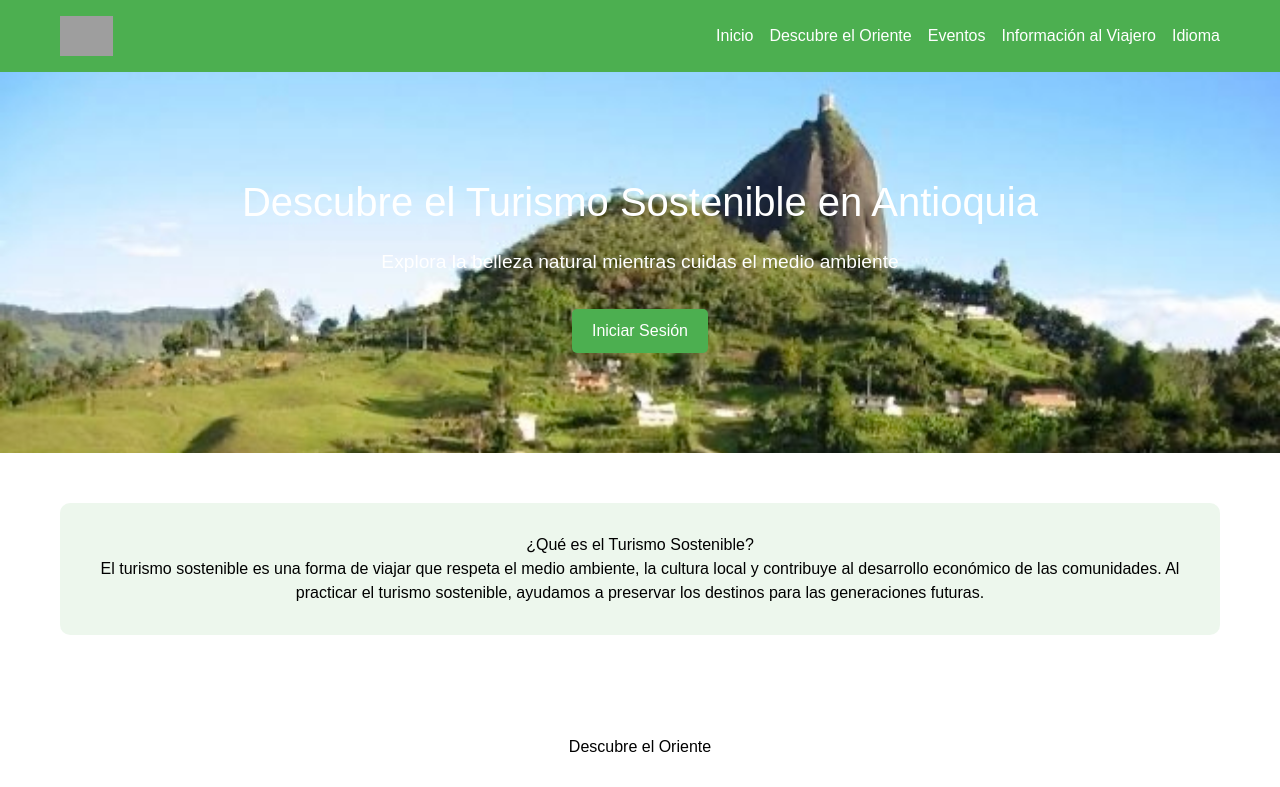
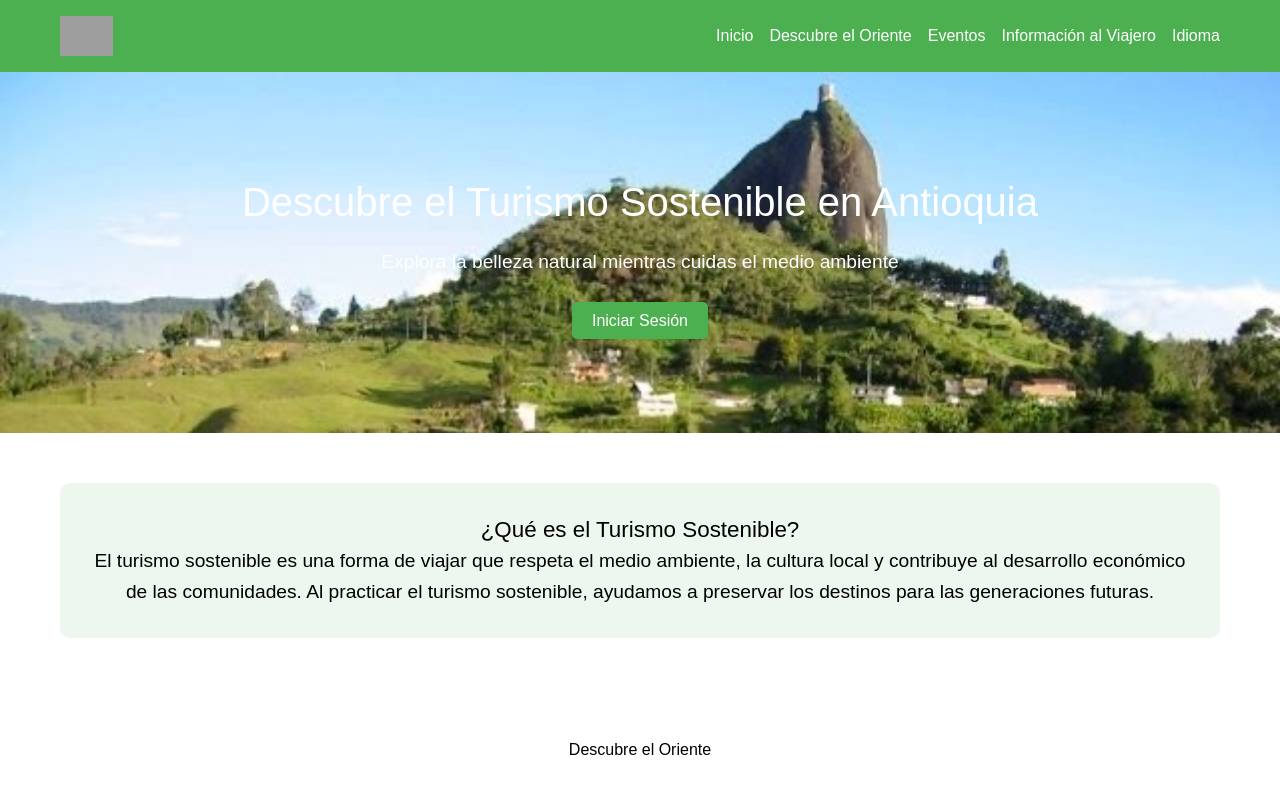
Before and after one commit to valensoto486/appTurismo, a React (Create React App) app in the folder frontend/: page / in a window 1280 px wide. Shown: the top 787 px of the page. Built offline with nearby package versions, Linux system fonts and the light colour scheme; grey boxes are pictures that could not be loaded.

Commit message:
Pagina eventos y informacion conectadas al header

```diff
--- a/frontend/src/App.js
+++ b/frontend/src/App.js
@@ -7,6 +7,7 @@ import './styles/App.css';
 import Eventos from './pages/Eventos';
 import InformacionViajero from './pages/InformacionViajero.js';
 import EventoDetalle from './pages/EventoDetalle.js';
+import Login from './pages/login.js';
 
 function App() {
   return (
@@ -15,9 +16,11 @@ function App() {
         <Header />
         <Routes>
           <Route path="/" element={<Home />} />
-          <Route path="/eventos" element={Eventos} />
-          <Route path="/informacion" component={InformacionViajero} />
+          <Route path="/eventos" element={<Eventos /> } />
+          <Route path="/informacion" element={<InformacionViajero />} />
           <Route path="/evento/:id" element={<EventoDetalle />} /> {/* Ruta para el detalle del evento */}
+          <Route path="/login" element={<Login />} />
+
         </Routes>
         <Footer />
       </div>
--- a/frontend/src/pages/Home.js
+++ b/frontend/src/pages/Home.js
@@ -5,6 +5,7 @@ import laCeja from '../styles/images/LaCeja.jpg';
 import elCarmen from '../styles/images/ElCarmen.jpg';
 import laUnion from '../styles/images/LaUnion.jpg';
 import rionegro from '../styles/images/Rionegro.jpg';
+import { Link } from 'react-router-dom';
 
 const Home = () => {
   const cityImages = {
@@ -21,7 +22,7 @@ const Home = () => {
         <div className="container">
           <h1>Descubre el Turismo Sostenible en Antioquia</h1>
           <p>Explora la belleza natural mientras cuidas el medio ambiente</p>
-          <button className="btn">Iniciar Sesión</button>
+          <Link className="btn" to="/login">Iniciar Sesión</Link>
         </div>
       </section>
 
--- a/frontend/src/pages/login.js
+++ b/frontend/src/pages/login.js
@@ -1,19 +1,19 @@
 import React, { useState } from 'react';
-import { BrowserRouter as  Link } from 'react-router-dom';
-import './styles/RegistroLogin.css';
+import { Link, useNavigate } from 'react-router-dom';
+import '../styles/RegistroLogin.css';
 import './register';
 import { useHistory } from 'react-router-dom';
 
 function Login() {
   const [username, setUsername] = useState('');
   const [password, setPassword] = useState('');
-  const history = useHistory();
+  const navigate = useNavigate();
 
   const handleSubmit = (event) => {
     event.preventDefault();
     // Simulación de inicio de sesión exitoso
     alert(`Inicio de sesión exitoso! ${username} ${password}`);
-    history.push('/app');
+    navigate('/app');
   };
 
   return (
--- a/frontend/src/pages/register.js
+++ b/frontend/src/pages/register.js
@@ -1,5 +1,5 @@
 import React, { useState } from 'react';
-import './styles/RegistroLogin.css';
+import '../styles/RegistroLogin.css';
 
 function Register() {
   const [username, setUsername] = useState('');
--- a/frontend/src/styles/Home.css
+++ b/frontend/src/styles/Home.css
@@ -45,6 +45,11 @@
   background-color: rgba(76, 175, 80, 0.1);
   padding: 30px;
   border-radius: 10px;
+  font-size: 1.4rem;
+}
+.about-content p {
+  font-size: 1.2rem;
+  line-height: 1.6;
 }
 
 .discover {
```
Also changed, not shown: frontend/src/index.js (+5 -3 lines).
